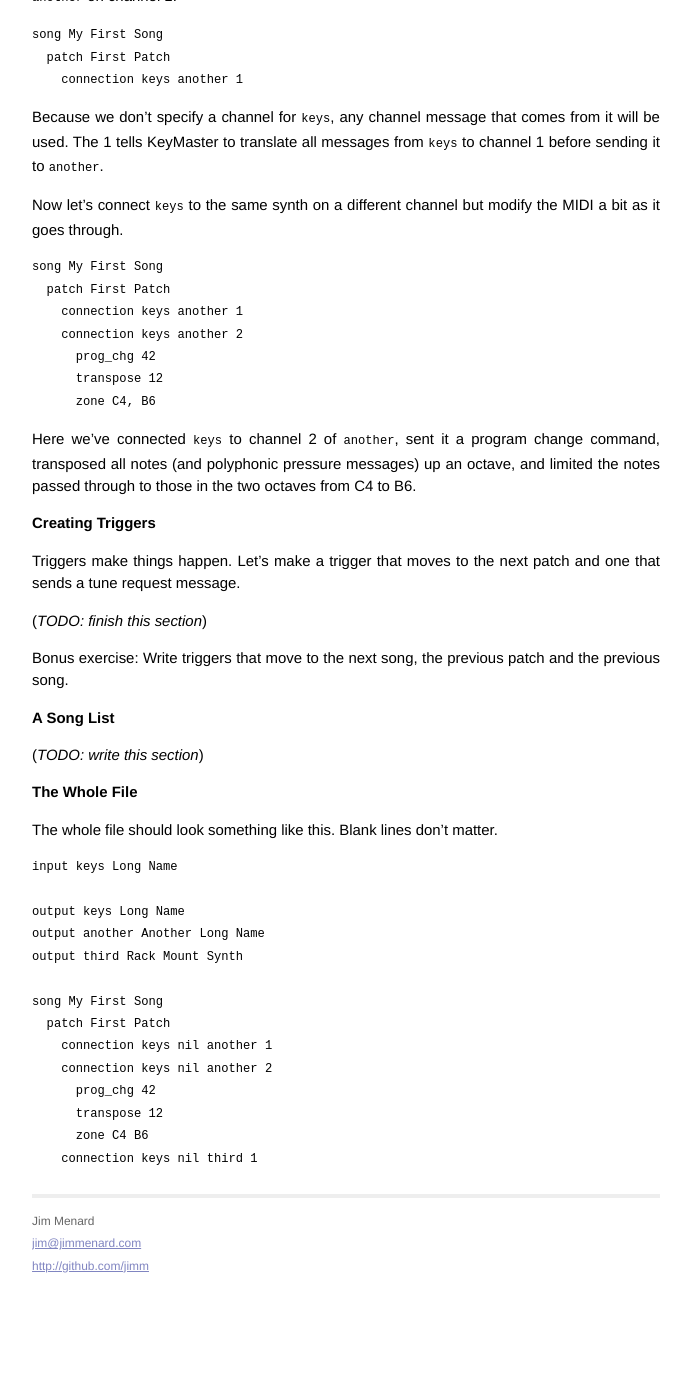
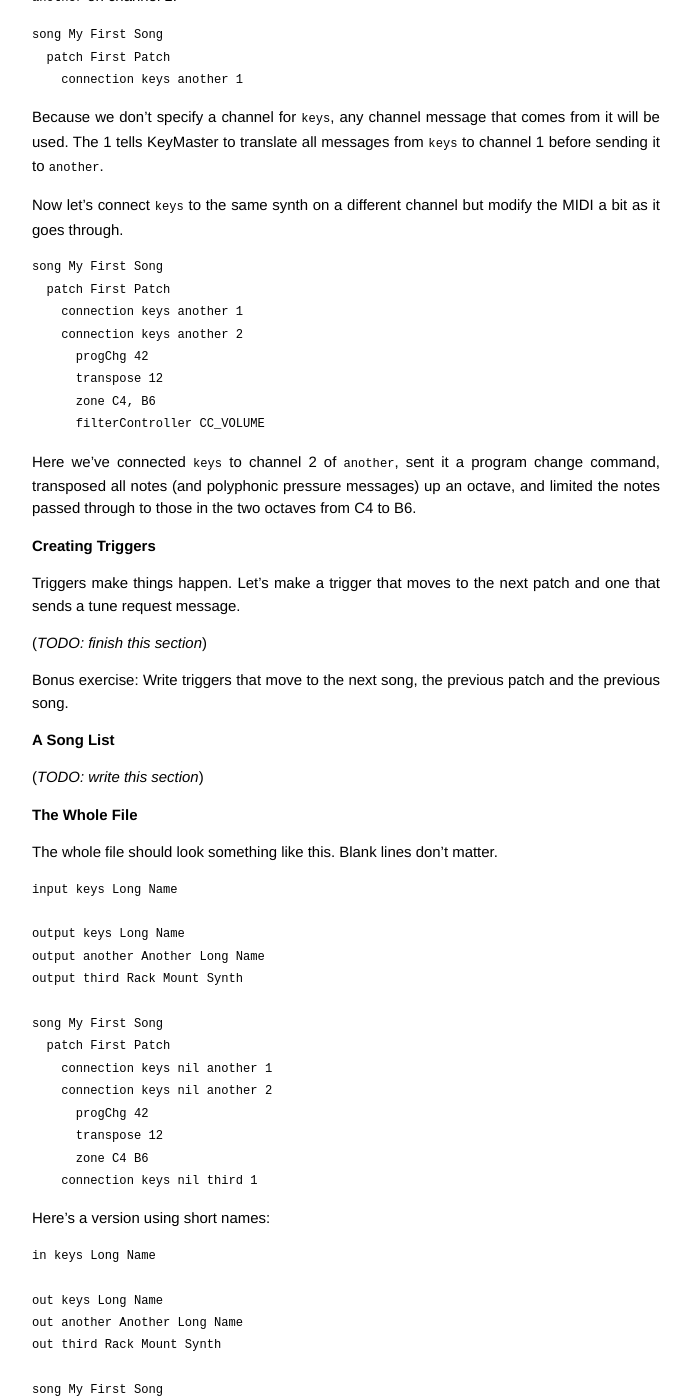
Before and after one commit to jimm/keymaster_objc, a Jekyll site: the page built from tutorial.md, in a window 1280 px wide and 1400 px high, scrolled down 1045 px. Shown: the whole window, without its empty margins (294-985 px from the left). Built offline with Jekyll 4.4.1, drawn with Linux system fonts in a browser that asks for light colours; before the commit the page ends 2334 px from its top, so only the background shows below that; some of the changed text lies outside the part shown.

Commit message:
Added filterController and .gitignore to docs.

```diff
--- a/tutorial.md
+++ b/tutorial.md
@@ -73,9 +73,10 @@ modify the MIDI a bit as it goes through.
       patch First Patch
         connection keys another 1
         connection keys another 2
-          prog_chg 42
+          progChg 42
           transpose 12
           zone C4, B6
+          filterController CC_VOLUME
 
 Here we've connected `keys` to channel 2 of `another`, sent it a program
 change command, transposed all notes (and polyphonic pressure messages) up
@@ -110,7 +111,24 @@ The whole file should look something like this. Blank lines don't matter.
       patch First Patch
         connection keys nil another 1
         connection keys nil another 2
-          prog_chg 42
+          progChg 42
           transpose 12
           zone C4 B6
         connection keys nil third 1
+
+Here's a version using short names:
+
+    in keys Long Name
+
+    out keys Long Name
+    out another Another Long Name
+    out third Rack Mount Synth
+
+    song My First Song
+      patch First Patch
+        c keys nil another 1
+        c keys nil another 2
+          pc 42
+          x 12
+          z C4 B6
+        c keys nil third 1
```
Also changed, not shown: components.md (+6 -0 lines), file_format.md (+11 -0 lines), patches.md (+1 -0 lines), 1 other file.
